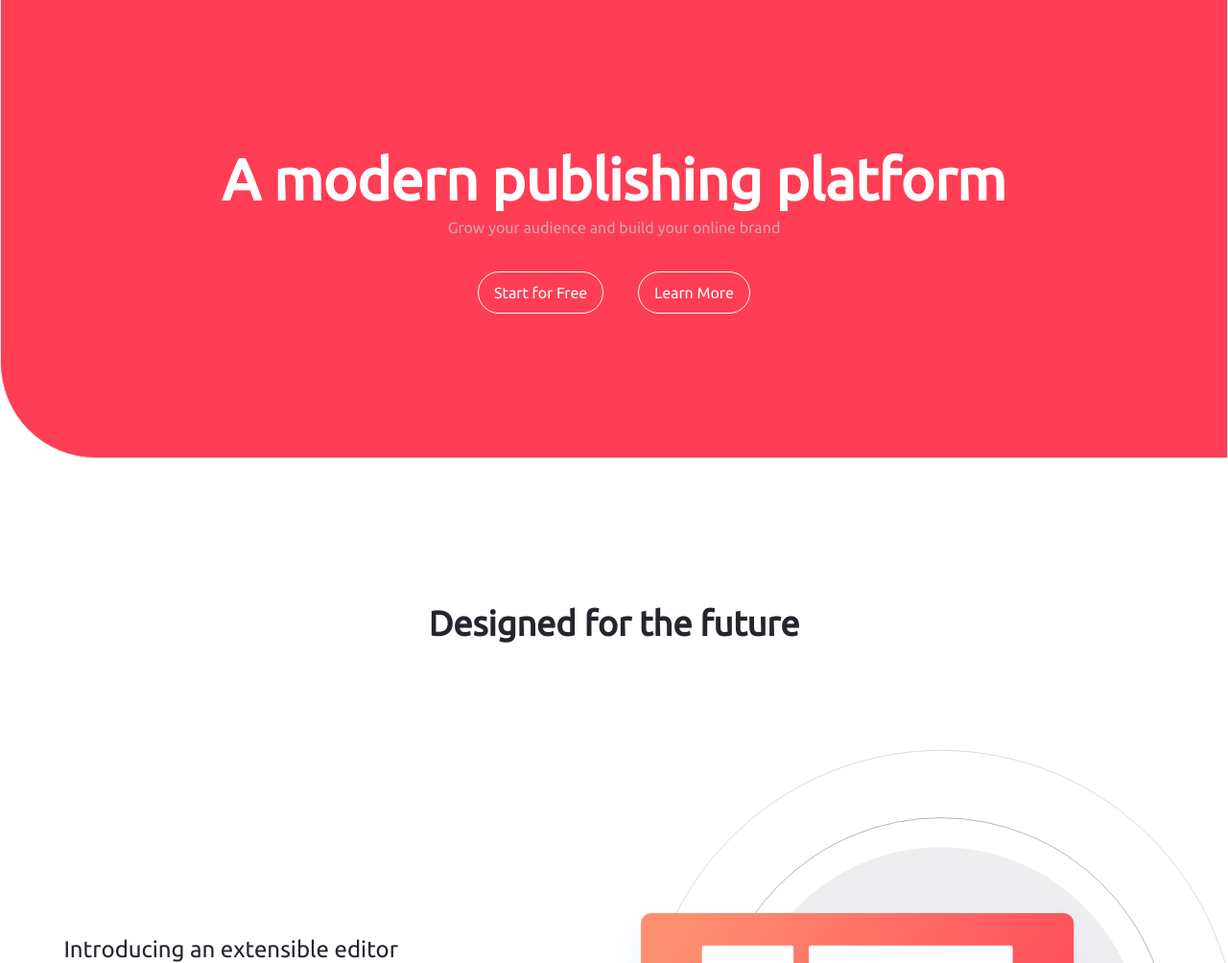
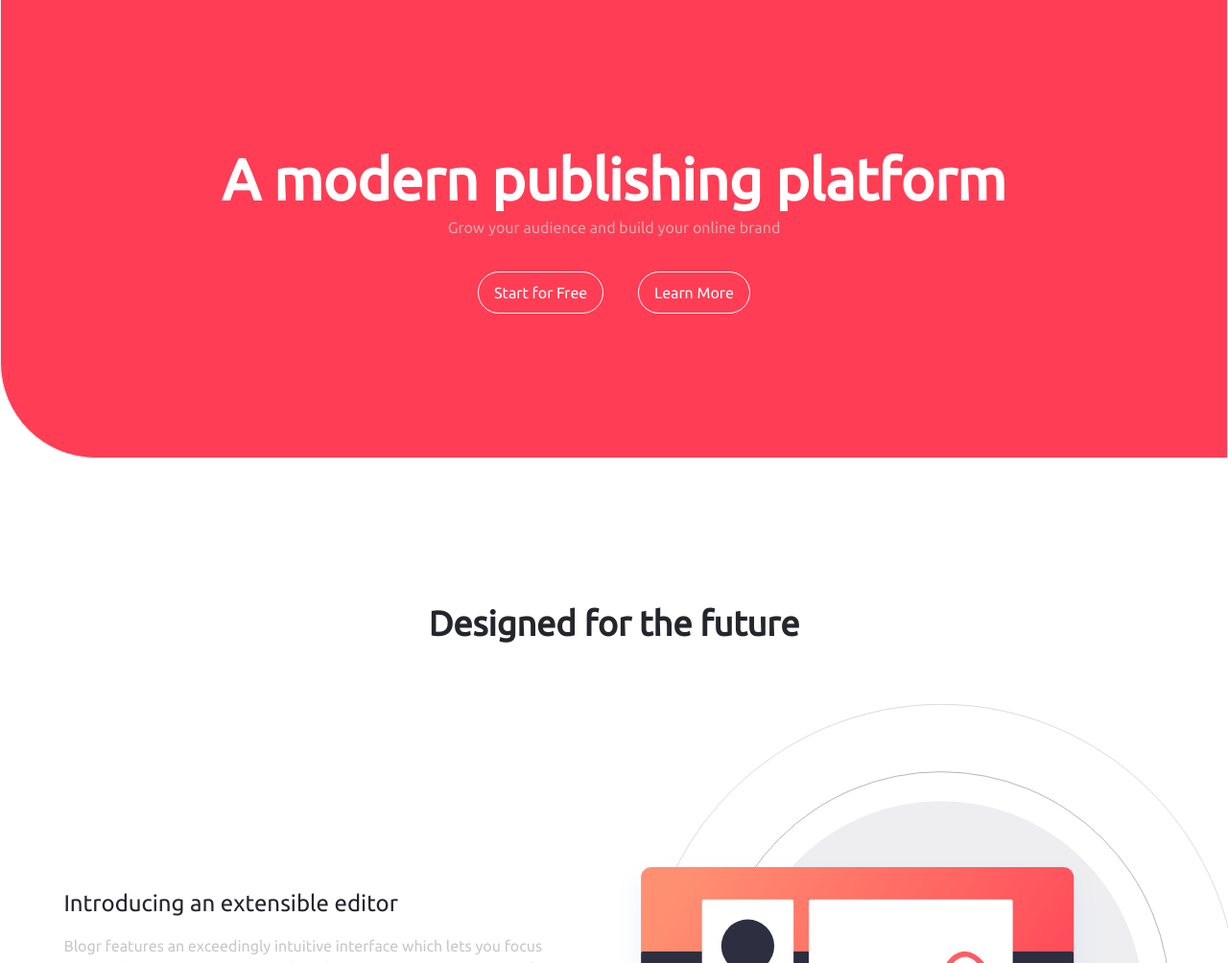
Before and after one commit to Oghenekparobo/Blogr, a website: page public/index.html in a window 1280 px wide. Shown: the part 96-1100 px from the top of the page at 96% size. Drawn offline with Linux system fonts and the light colour scheme; files whose address does not match are found by name.

Commit message:
desktop screens

```diff
--- a/public/index.html
+++ b/public/index.html
@@ -87,7 +87,7 @@
   <!-- future section -->
   <section class="future p-2">
 
-    <h2 class="text-darkblue-200 pt-36 pb-28 font-bold text-4xl text-center"> Designed for the future</h2>
+    <h2 class="text-darkblue-200 pt-36 pb-16 font-bold text-4xl text-center"> Designed for the future</h2>
 
     <div class=" grid md:grid-cols-2 sm:grid-cols-1">
       <div class="future-text-p flex justify-center">
```
Also changed, not shown: README.md, public/style.css.
